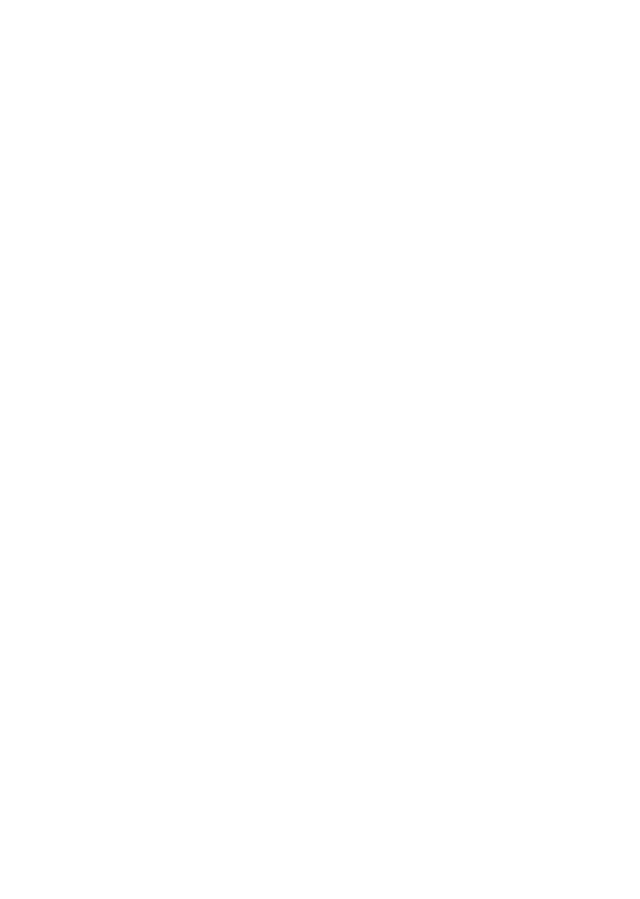
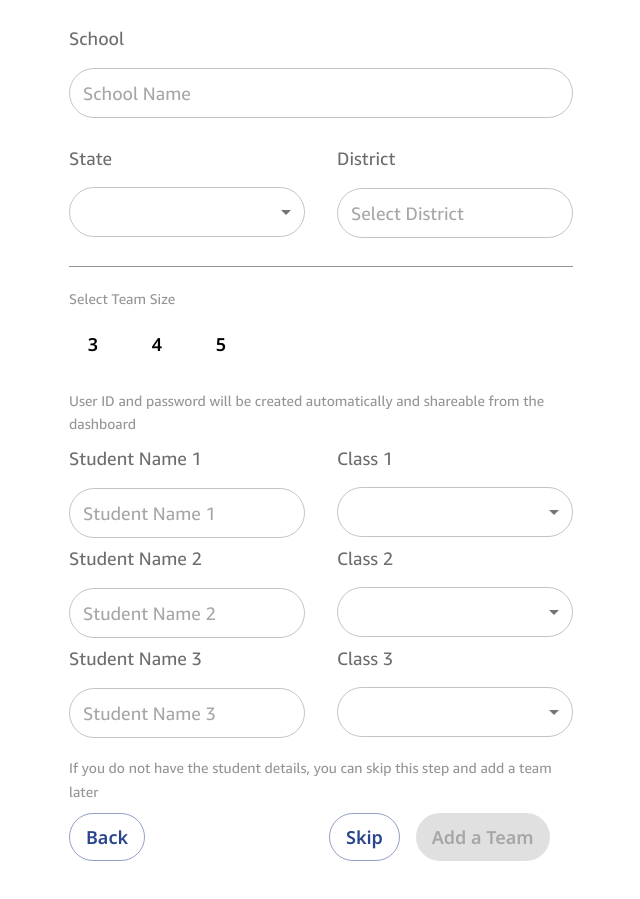
Before and after one commit to navgurukul/c4ca, a Next.js app: page /profile/profile-update in a window 1280 px wide. Shown: the part 1239-2138 px from the top of the page, without its empty margins (319-959 px from the left). Before the commit the page ends 1148 px from the top, so only its background shows below. Built offline with nearby package versions, Linux system fonts and the light colour scheme; a web font is replaced by a local one.

Commit message:
team-page changes

```diff
--- a/components/forms/ProfileForm.jsx
+++ b/components/forms/ProfileForm.jsx
@@ -355,9 +355,9 @@ const ProfileForm = () => {
 
 
 
-            {/* {router.asPath === "/profile/profile-update" ? <Team /> : null}
+            {router.asPath === "/profile/profile-update" ? <Team /> : null}
 
-            {router.asPath === "/profile/profile-update" ? (
+            {/* {router.asPath === "/profile/profile-update" ? (
              <Link href="/profile/profile-update">
                <Typography variant="ButtonLarge">Save Profile</Typography>
              </Link>
--- a/components/forms/Team.jsx
+++ b/components/forms/Team.jsx
@@ -1,73 +1,410 @@
+import React, { useState, useEffect } from 'react';
+import Link from "next/link";
+import { useRouter } from "next/router";
+import { breakpoints } from "@/theme/constant";
+import InputLabel from '@mui/material/InputLabel';
+import Divider from '@mui/material/Divider';
 import {
+  Box,
   Container,
+  Typography,
+  Grid,
   Button,
-  Typography,
-  Box,
   useMediaQuery,
+  TextField,
+  Select,
+  MenuItem,
+
 } from "@mui/material";
-import InputControl from "./InputControl";
-import { breakpoints } from "@/theme/constant";
 
 const Team = () => {
+  const [formData, setFormData] = useState({
+    name: '',
+    schoolName: '',
+    district: '',
+    state: '',
+    class: '',
+  });
+
+  const states = [
+    {
+      name: 'Jharkhand',
+    }, {
+      name: ' Karnataka',
+    }, {
+      name: 'Kerala',
+    }, {
+      name: ' Maharashtra',
+    }
+  ];
+
+  const classes = [
+    {
+      name: '1st',
+    }, {
+      name: '2nd',
+    }, {
+      name: '3rd',
+    }, {
+      name: ' 4th',
+    }, {
+      name: '5th',
+    }, {
+      name: '6th',
+    }
+  ];
+
+  const [errors, setErrors] = useState({
+    name: '',
+    schoolName: '',
+    district: '',
+    state: '',
+    class: ''
+  });
+
+  const [teamSize, setTeamSize] = useState(3);
+const [selectedTeamSize, setSelectedTeamSize] = useState(3);
+
+
+
+  const handleInputChange = (e) => {
+    const { name, value } = e.target;
+
+    setErrors((prevErrors) => ({
+      ...prevErrors,
+      [name]: '',
+    }));
+
+    setFormData((prevData) => ({
+      ...prevData,
+      [name]: value,
+    }));
+  };
+
+  const handleTeamSizeChange = (size) => {
+    setTeamSize(size);
+    setSelectedTeamSize(size);
+
+  };
+
+  const validateStudentFields = () => {
+    let isValid = true;
+    const newErrors = {};
+
+    for (let i = 1; i <= teamSize; i++) {
+      const studentNameKey = `studentName${i}`;
+      const classKey = `class${i}`;
+
+      if (!formData[studentNameKey]) {
+        newErrors[studentNameKey] = 'Student name is required';
+        isValid = false;
+      }
+
+      if (!formData[classKey] || formData[classKey] === 'Select class') {
+        newErrors[classKey] = 'Class is required';
+        isValid = false;
+      }
+    }
+
+    setErrors((prevErrors) => ({
+      ...prevErrors,
+      ...newErrors,
+    }));
+
+    return isValid;
+  };
+
+  const isFormValid = () => {
+    // Check if team name and school name are not empty
+    if (formData.name === '' || formData.schoolName === '') {
+      return false;
+    }
+
+    // Check if there are no errors for student names and classes
+    for (let i = 1; i <= teamSize; i++) {
+      const studentNameKey = `studentName${i}`;
+      const classKey = `class${i}`;
+      if (errors[studentNameKey] || errors[classKey]) {
+        return false;
+      }
+    }
+
+    return true; // Form is valid if all checks pass
+  };
+
+  const submit = (e) => {
+    e.preventDefault();
+
+    if (formData.name.length < 3) {
+      setErrors((prevErrors) => ({
+        ...prevErrors,
+        name: 'Name should be at least 3 characters',
+      }));
+      return;
+    }
+    if (formData.schoolName.length < 3) {
+      setErrors((prevErrors) => ({
+        ...prevErrors,
+        schoolName: 'Name should be at least 3 characters',
+      }));
+      return;
+    }
+
+    const isStudentFieldsValid = validateStudentFields();
+
+    if (!isStudentFieldsValid) {
+      return;
+    }
+
+    console.log('Form submitted with data:', formData);
+  };
+
+  const renderStudentFields = () => {
+    const studentFields = [];
+    for (let i = 1; i <= teamSize; i++) {
+      const studentNameKey = `studentName${i}`;
+      const classKey = `class${i}`;
+
+      studentFields.push(
+        <Grid container spacing={isMobile ? 2 : 4} key={i}>
+          <Grid item md={6} sm={6} xs={12}>
+            <InputLabel htmlFor={studentNameKey} variant='body2'>
+              Student Name {i}
+            </InputLabel>
+            <TextField
+              fullWidth
+              id={studentNameKey}
+              name={studentNameKey}
+              placeholder={`Student Name ${i}`}
+              variant="outlined"
+              margin="normal"
+              value={formData[studentNameKey] || ''}
+              onChange={handleInputChange}
+              error={!!errors[studentNameKey]}
+              helperText={errors[studentNameKey] || ''}
+              InputProps={{
+                style: {
+                  height: "50px",
+                  borderRadius: "50px",
+                },
+              }}
+            />
+          </Grid>
+          <Grid item md={6} sm={6} xs={12}>
+            <InputLabel htmlFor={classKey} variant='body2' sx={{ marginBottom: "15px" }}>
+              Class {i}
+            </InputLabel>
+            <Select
+              fullWidth
+              id={classKey}
+              name={classKey}
+              placeholder={`Class ${i}`}
+              value={formData[classKey] || ''}
+              onChange={handleInputChange}
+              error={!!errors[classKey]}
+              sx={{
+                height: "50px",
+                borderRadius: "50px",
+              }}
+            >
+              <MenuItem value="" defaultValue="Select class"></MenuItem>
+              {classes.map((std) => (
+                <MenuItem key={std.name} value={std.name}>
+                  {std.name}
+                </MenuItem>
+              ))}
+            </Select>
+            {errors[classKey] && (
+              <Typography variant="caption" color="error">
+                {errors[classKey]}
+              </Typography>
+            )}
+          </Grid>
+        </Grid>
+      );
+    }
+    return studentFields;
+  };
+
+  const router = useRouter();
   const isMobile = useMediaQuery("(max-width:" + breakpoints.values.sm + "px)");
 
-  const handleClick = (e) => {
-    console.log(e.target.textContent);
-  };
-
   return (
-    <Container maxWidth="sm" sx={{ display: "grid", gap: isMobile ? 2 : 4 }}>
+    <Container
+      maxWidth="lg"
+      disableGutters
+      sx={{ display: "grid", placeItems: "center", gap: "20px" }}
+    >
       <Typography variant="h5" color="text.primary">
-        Team Details
+        Add a Team
       </Typography>
 
-      <Box sx={{ display: "grid", gap: 1 }}>
-        <Typography variant="body2" color="text.primary">
+      <Container maxWidth="sm" >
+        <Box sx={{
+          marginBottom: "20px",
+        }}>
+          <InputLabel htmlFor="name" variant='body2'>Team Name</InputLabel>
+          <TextField
+            fullWidth
+            id="name"
+            name="name"
+            placeholder='Team Name'
+            variant="outlined"
+            margin="normal"
+            value={formData.name}
+            onChange={handleInputChange}
+            error={!!errors.name}
+            helperText={errors.name || ''}
+            InputProps={{
+              style: {
+                height: "50px",
+                borderRadius: "50px",
+              }
+            }}
+          />
+        </Box>
+
+        <Box sx={{
+          marginBottom: "20px",
+        }}>
+          <InputLabel htmlFor="schoolName" variant='body2'>School</InputLabel>
+          <TextField
+            fullWidth
+            id="schoolName"
+            name="schoolName"
+            placeholder='School Name'
+            variant="outlined"
+            margin="normal"
+            value={formData.schoolName}
+            onChange={handleInputChange}
+            error={!!errors.schoolName}
+            helperText={errors.schoolName || ''}
+            InputProps={{
+              style: {
+                height: "50px",
+                borderRadius: "50px",
+              }
+            }}
+          />
+        </Box>
+        <Box sx={{
+          marginBottom: "20px",
+        }}>
+          <Grid container spacing={isMobile ? 2 : 4}>
+            <Grid item md={6} sm={6} xs={12}>
+              <InputLabel htmlFor="state" variant='body2' sx={{
+                marginBottom: "15px",
+              }}  >State</InputLabel>
+              <Select
+                fullWidth
+                id="state"
+                name="state"
+                value={formData.state}
+                onChange={handleInputChange}
+                error={!!errors.state}
+                sx={{
+                  height: "50px",
+                  borderRadius: "50px",
+                }}
+              >
+                <MenuItem value="" defaultValue="Select State"></MenuItem>
+                {states.map((state) => (
+                  <MenuItem key={state.name} value={state.name}>
+                    {state.name}
+                  </MenuItem>
+                ))}
+              </Select>
+            </Grid>
+            <Grid item md={6} sm={6} xs={12}>
+              <InputLabel htmlFor="district" variant='body2' >District</InputLabel>
+              <TextField
+                fullWidth
+                id="district"
+                name="district"
+                placeholder='Select District'
+                variant="outlined"
+                margin="normal"
+                value={formData.district}
+                onChange={handleInputChange}
+                error={!!errors.district}
+                helperText={errors.district || ''}
+                InputProps={{
+                  style: {
+                    height: "50px",
+                    borderRadius: "50px",
+                  }
+                }}
+              />
+            </Grid>
+          </Grid>
+        </Box>
+        <Box sx={{
+          marginBottom: "20px",
+        }}>
+          <Divider />
+        </Box>
+
+        <Box sx={{
+          marginBottom: "20px",
+        }}>
+          <Typography variant="body2" color="Grey.main" sx={{
+            marginBottom: "10px",
+          }}>
             Select Team Size
           </Typography>
-
           <Box className="btnGrp">
-          <Button className="teamBtn" variant="subtitle1" onClick={handleClick}>
+            <Button className={`teamBtn ${selectedTeamSize === 3 ? 'selected' : ' ' }`}
+variant="subtitle1" onClick={() => handleTeamSizeChange(3)}>
               3
             </Button>
-          <Button className="teamBtn" variant="subtitle1" onClick={handleClick}>
+            <Button className={`teamBtn ${selectedTeamSize === 4 ? 'selected' : ' ' }`}
+variant="subtitle1" onClick={() => handleTeamSizeChange(4)}>
               4
             </Button>
-          <Button className="teamBtn" variant="subtitle1" onClick={handleClick}>
+            <Button className={`teamBtn ${selectedTeamSize === 5? 'selected' : ' ' }`}
+variant="subtitle1" onClick={() => handleTeamSizeChange(5)}>
               5
             </Button>
           </Box>
         </Box>
-
-      <Typography variant="body2" color="Grey.main">
-        Your team members will join your team when they login or see your invite
-        if they already registered on the platform
+        <Typography variant="body2" color="Grey.main" sx={{ marginBottom: "10px", }}>
+          User ID and password will be created automatically and shareable from the dashboard
         </Typography>
 
-      <InputControl label="Team Name" type="text" />
-
-      <Box sx={{ display: "grid", gap: 1 }}>
-        <Typography variant="body2" color="text.primary">
-          Team Member 1
+        <Box sx={
+          {
+            marginBottom:"10px"
+          }
+        }>
+          {renderStudentFields()}
+        </Box>
+        <Typography variant="body2" color="Grey.main" sx={{ marginBottom: "10px", }}>
+          If you do not have the student details, you can skip this step and add a team later
         </Typography>
-        <Typography variant="body1" color="text.primary">
-          User Name (You)
-        </Typography>
-      </Box>
-      <Box sx={{ display: "grid", gap: 1 }}>
-        <Typography variant="body2" color="text.primary">
-          Team Member 2
-        </Typography>
-        <InputControl label="Full Name" type="text" />
-        <InputControl label="Email Address" type="email" />
-      </Box>
-      <Box sx={{ display: "grid", gap: 1 }}>
-        <Typography variant="body2" color="text.primary">
-          Team Member 3
-        </Typography>
-        <InputControl label="Full Name" type="text" />
-        <InputControl label="Email Address" type="email" />
-      </Box>
+        <Grid container spacing={2}>
+          <Grid item xs={6}>
+            <Link href="/profile">
+              <Button variant="outlined" >Back</Button>
+            </Link>
+          </Grid>
+          <Grid item xs={2}>
+            <Link href="/dashboard">
+              <Button variant="outlined" >Skip</Button>
+            </Link>
+          </Grid>
+          <Grid item xs={4}>
+            <Button
+              variant="contained"
+              type="submit"
+              color="primary"
+              onClick={submit}
+              disabled={!isFormValid()} // Disable the button if the form is not valid
+            >
+              Add a Team
+            </Button>
+          </Grid>
+        </Grid>
+      </Container>
     </Container>
   );
 };
--- a/styles/globals.css
+++ b/styles/globals.css
@@ -179,7 +179,10 @@ header .box {
 .teamBtn_bgColor, .teamBtn:hover {
   background: #D4DAE8;
 }
-
+.selected {
+  background-color:#D4DAE8;
+  color: #29458C;
+}
 
 /************************ Project Submission Page CSS ************************/
 textarea{
```
Lines whose indentation alone changed are shown as unchanged.
